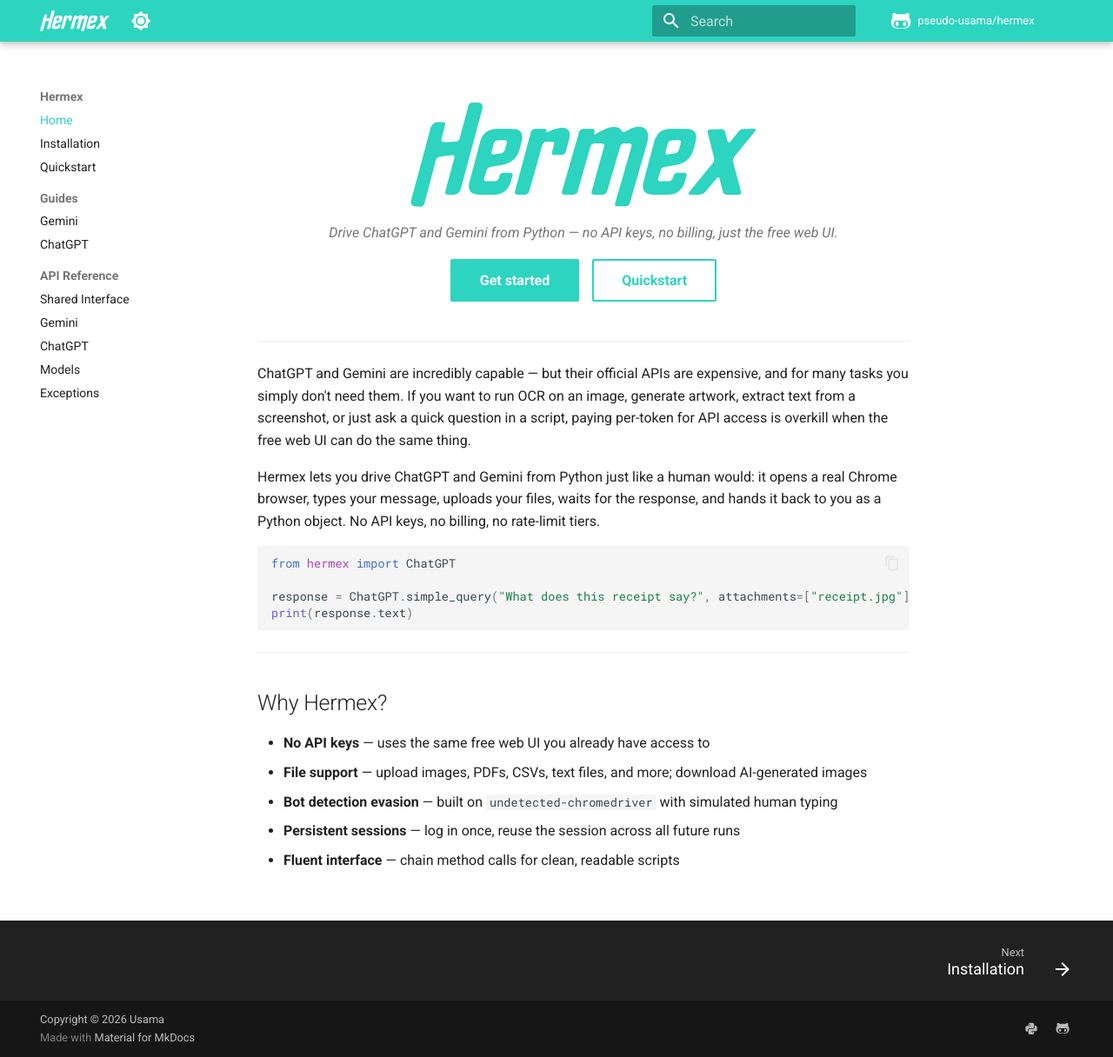
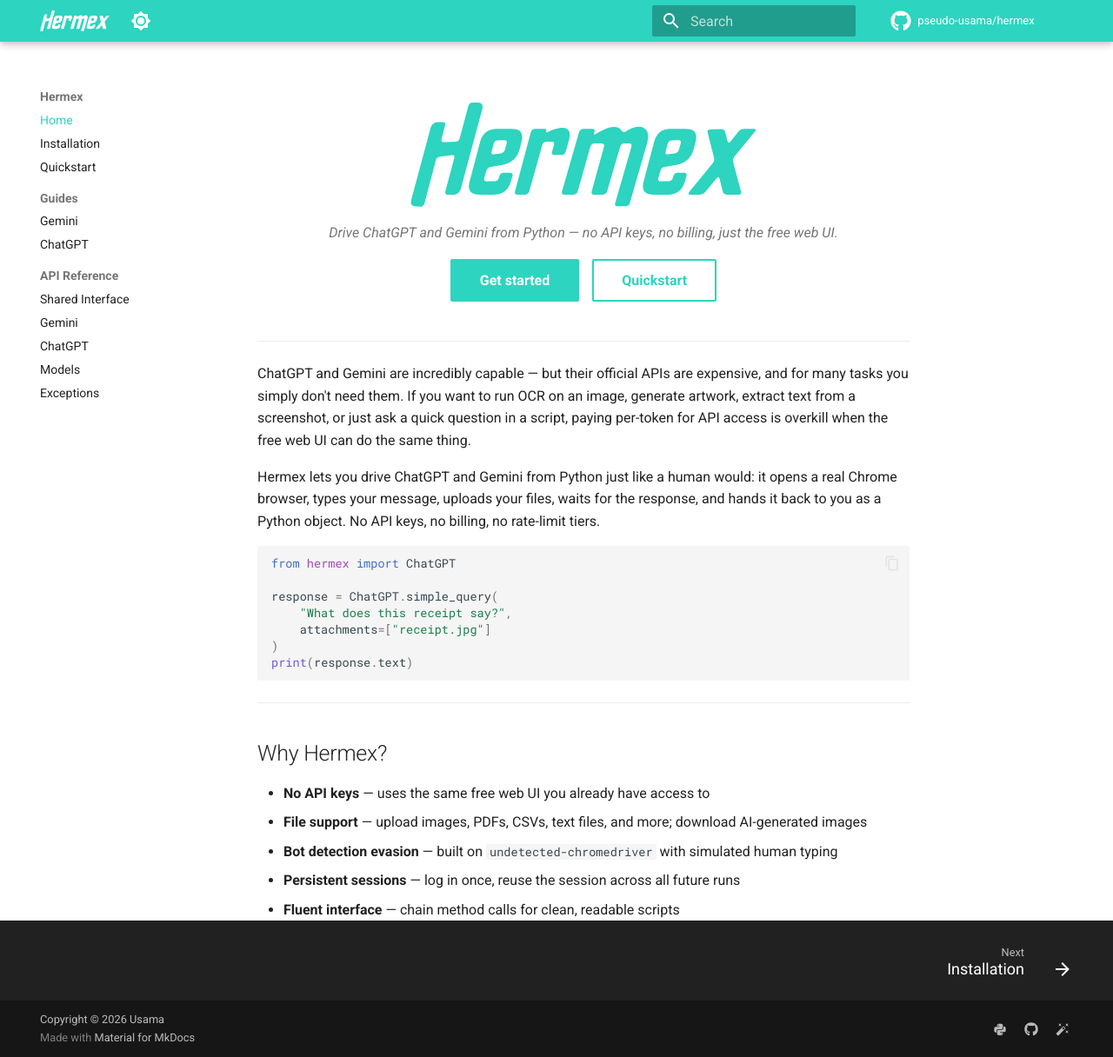
Before and after one commit to pseudo-usama/hermex, an MkDocs documentation site: the page built from docs/index.md, in a window 1280 px wide and 1216 px high. Shown: the whole window at 87% size. Built offline with MkDocs 1.6.1 and Material for MkDocs 9.7.7, drawn with Linux system fonts in a browser that asks for light colours; comment, search, counter and statistics services are not loaded.

Commit message:
minor cosmetic changes in docs

````diff
--- a/docs/index.md
+++ b/docs/index.md
@@ -23,7 +23,10 @@
 ```python
 from hermex import ChatGPT
 
-response = ChatGPT.simple_query("What does this receipt say?", attachments=["receipt.jpg"])
+response = ChatGPT.simple_query(
+    "What does this receipt say?",
+    attachments=["receipt.jpg"]
+)
 print(response.text)
 ```
 
--- a/mkdocs.yml
+++ b/mkdocs.yml
@@ -8,7 +8,7 @@
   logo: assets/logo.svg
   favicon: assets/favicon.svg
   icon:
-    repo: fontawesome/brands/github-alt
+    repo: fontawesome/brands/github
   palette:
     - scheme: default
       primary: custom
@@ -30,6 +30,7 @@
     - search.highlight
     - search.suggest
     - content.code.copy
+    - content.tooltips
 
 markdown_extensions:
   - toc:
@@ -49,9 +50,12 @@
     - icon: material/language-python
       link: https://pypi.org/project/hermex
       name: Hermex on PyPI
-    - icon: fontawesome/brands/github-alt
+    - icon: fontawesome/brands/github
       link: https://github.com/pseudo-usama/hermex
       name: Hermex on GitHub
+    - icon: material/auto-fix
+      link: https://watermark.usama.ai
+      name: Gemini Watermark Remover
 
 extra_css:
   - stylesheets/extra.css
````
